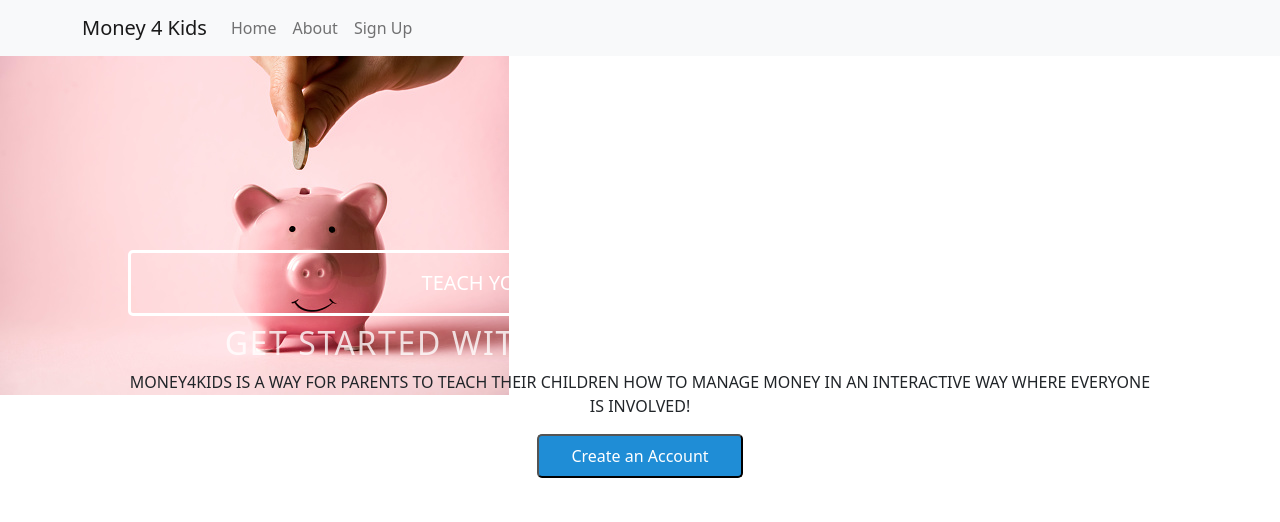
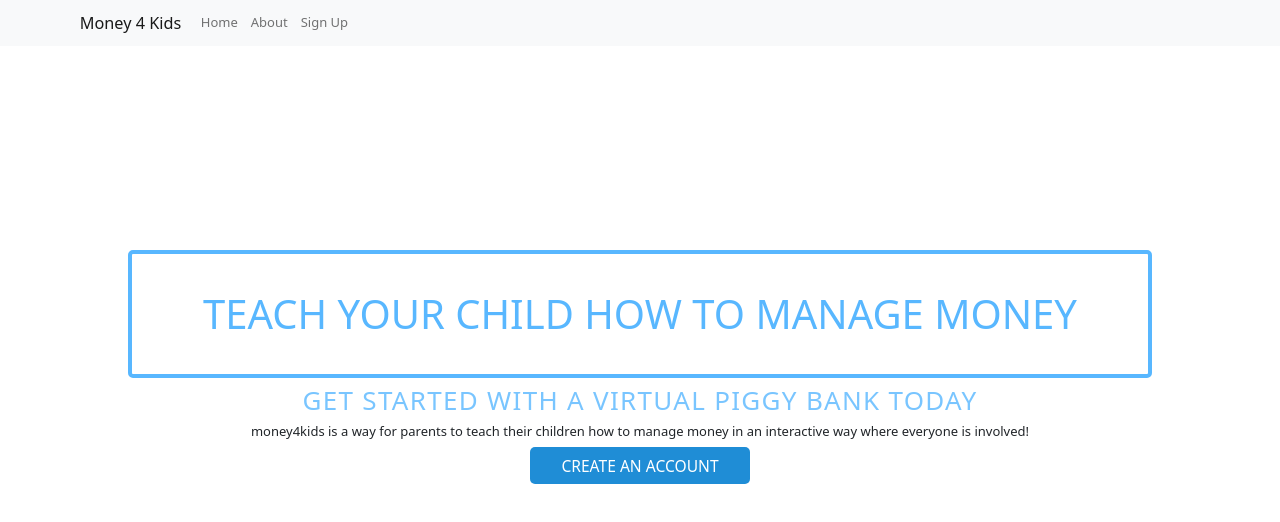
Before and after one commit to verdetea22/cs555MoneyForKids2022Fall, a React (Create React App) app: page / in a window 1280 px wide. Shown: the top 522 px of the page. Built offline with nearby package versions, Linux system fonts and the light colour scheme.

Commit message:
Styling of Home and About pages

```diff
--- a/src/pages/about/About.css
+++ b/src/pages/about/About.css
@@ -0,0 +1,115 @@
+* {
+    -webkit-box-sizing: border-box;
+    -moz-box-sizing: border-box;
+    box-sizing: border-box;
+}
+
+/*
+ * -- BASE STYLES --
+ * Most of these are inherited from Base, but I want to change a few.
+ */
+body, html{
+    line-height: 1.7em;
+    color: #7f8c8d;
+    font-size: 13px;
+    height: 100%;
+
+}
+
+.bg {
+    background-image: "../../images/piggybank.jpeg";
+    /* Full height */
+    height: 100%;
+
+    /* Center and scale the image nicely */
+    background-position: center;
+    background-repeat: no-repeat;
+    background-size: 100% 100%;
+  }
+
+h1,
+h2,
+h3,
+h4,
+h5,
+h6,
+label {
+    color: #34495e;
+}
+
+.pure-img-responsive {
+    max-width: 100%;
+    height: auto;
+}
+
+
+/*
+ * -- PURE BUTTON STYLES --
+ * I want my pure-button elements to look a little different
+ */
+.pure-button {
+    background-color: #1f8dd6;
+    color: white;
+    padding: 0.5em 2em;
+    border-radius: 5px;
+}
+
+a.pure-button-primary {
+    background: #1f8dd6;
+    color: white;
+    border-radius: 5px;
+    font-size: 120%;
+    text-decoration: none;
+}
+
+
+/*
+ * -- SPLASH STYLES --
+ * This is the blue top section that appears on the page.
+ */
+
+.splash-container {
+    background: #1f8dd6;
+    z-index: 1;
+    overflow: hidden;
+    /* The following styles are required for the "scroll-over" effect */
+    width: 100%;
+    height: 88%;
+    top: 0;
+    left: 0;
+    position: fixed !important;
+}
+
+.splash {
+    /* absolute center .splash within .splash-container */
+    width: 80%;
+    height: 50%;
+    margin: auto;
+    position: absolute;
+    top: 100px; left: 0; bottom: 0; right: 0;
+    text-align: center;
+    text-transform: uppercase;
+}
+
+/* This is the main heading that appears on the blue section */
+.splash-head {
+    font-size: 40px;
+    font-weight: bold;
+    color: rgb(88, 183, 255);
+    border: 4px solid rgb(88, 183, 255);
+    padding: 1em 1.6em;
+    font-weight: 300;
+    border-radius: 5px;
+    line-height: 1em;
+}
+
+/* This is the subheading that appears on the blue section */
+.splash-subhead {
+    color: rgb(88, 183, 255);
+    letter-spacing: 0.05em;
+    opacity: 0.8;
+}
+
+.body {
+    text-transform: lowercase;
+}
--- a/src/pages/about/About.jsx
+++ b/src/pages/about/About.jsx
@@ -1,13 +1,13 @@
 import React from "react";
-
+import "./About.css"
 import { Image } from "react-bootstrap";
 
-function Home() {
-    return <div>
-            <h1 id="about-title">About Us</h1>
-            <div>
-                <h2 id="about-subtitle">A Better Way to Imagine Allowance</h2>
-                <p id="about-body">Money4Kids was inspired by the idea to make managing money more accessabile to kids. Our goal is to make sure children understand
+function About() {
+    return <div class="splash">
+        <h1 id="about-title" class="splash-head">About Us</h1>
+            <h2 id="about-subtitle" class="splash-subhead">A Better Way to Imagine Allowance</h2>
+            <p id="about-body" class="body">
+                Money4Kids was inspired by the idea to make managing money more accessabile to kids. Our goal is to make sure children understand
                 how to manage their own bank account and funds when they get one. To do this, we simulate a real life bank account, but one that was managed at
                 home and with you, their parent or guardian.
 
@@ -16,7 +16,6 @@ function Home() {
                 own accounts to withdraw when needed or save up for something they want.
             </p>
     </div>
-    </div>
 }
 
-export default Home;
+export default About;
--- a/src/pages/home/Home.css
+++ b/src/pages/home/Home.css
@@ -8,11 +8,24 @@
  * -- BASE STYLES --
  * Most of these are inherited from Base, but I want to change a few.
  */
-body {
+body, html{
     line-height: 1.7em;
     color: #7f8c8d;
     font-size: 13px;
+    height: 100%;
+
 }
+
+.bg {
+    background-image: "../../images/piggybank.jpeg";
+    /* Full height */
+    height: 100%;
+
+    /* Center and scale the image nicely */
+    background-position: center;
+    background-repeat: no-repeat;
+    background-size: 100% 100%;
+  }
 
 h1,
 h2,
@@ -29,42 +42,6 @@ label {
     height: auto;
 }
 
-/*
- * -- LAYOUT STYLES --
- * These are some useful classes which I will need
- */
-.l-box {
-    padding: 1em;
-}
-
-.l-box-lrg {
-    padding: 2em;
-    border-bottom: 1px solid rgba(0,0,0,0.1);
-}
-
-.is-center {
-    text-align: center;
-}
-
-
-
-/*
- * -- PURE FORM STYLES --
- * Style the form inputs and labels
- */
-.pure-form label {
-    margin: 1em 0 0;
-    font-weight: bold;
-    font-size: 100%;
-}
-
-.pure-form input[type] {
-    border: 2px solid #ddd;
-    box-shadow: none;
-    font-size: 100%;
-    width: 100%;
-    margin-bottom: 1em;
-}
 
 /*
  * -- PURE BUTTON STYLES --
@@ -78,51 +55,11 @@ label {
 }
 
 a.pure-button-primary {
-    background: white;
-    color: #1f8dd6;
+    background: #1f8dd6;
+    color: white;
     border-radius: 5px;
     font-size: 120%;
-}
-
-
-/*
- * -- MENU STYLES --
- * I want to customize how my .pure-menu looks at the top of the page
- */
-
-.home-menu {
-    padding: 0.5em;
-    text-align: center;
-    box-shadow: 0 1px 1px rgba(0,0,0, 0.10);
-}
-.home-menu {
-    background: #2d3e50;
-}
-.pure-menu.pure-menu-fixed {
-    /* Fixed menus normally have a border at the bottom. */
-    border-bottom: none;
-    /* I need a higher z-index here because of the scroll-over effect. */
-    z-index: 4;
-}
-
-.home-menu .pure-menu-heading {
-    color: white;
-    font-weight: 400;
-    font-size: 120%;
-}
-
-.home-menu .pure-menu-selected a {
-    color: white;
-}
-
-.home-menu a {
-    color: #6FBEF3;
-}
-.home-menu li a:hover,
-.home-menu li a:focus {
-    background: none;
-    border: none;
-    color: #AECFE5;
+    text-decoration: none;
 }
 
 
@@ -156,74 +93,23 @@ a.pure-button-primary {
 
 /* This is the main heading that appears on the blue section */
 .splash-head {
-    font-size: 20px;
+    font-size: 40px;
     font-weight: bold;
-    color: white;
-    border: 3px solid white;
+    color: rgb(88, 183, 255);
+    border: 4px solid rgb(88, 183, 255);
     padding: 1em 1.6em;
-    font-weight: 100;
+    font-weight: 300;
     border-radius: 5px;
     line-height: 1em;
 }
 
 /* This is the subheading that appears on the blue section */
 .splash-subhead {
-    color: white;
+    color: rgb(88, 183, 255);
     letter-spacing: 0.05em;
     opacity: 0.8;
 }
 
-/*
- * -- CONTENT STYLES --
- * This represents the content area (everything below the blue section)
- */
-.content-wrapper {
-    /* These styles are required for the "scroll-over" effect */
-    position: absolute;
-    top: 87%;
-    width: 100%;
-    min-height: 12%;
-    z-index: 2;
-    background: white;
-
+.body {
+    text-transform: lowercase;
 }
-
-/* We want to give the content area some more padding */
-.content {
-    padding: 1em 1em 3em;
-}
-
-/* This is the class used for the main content headers (<h2>) */
-.content-head {
-    font-weight: 400;
-    text-transform: uppercase;
-    letter-spacing: 0.1em;
-    margin: 2em 0 1em;
-}
-
-/* This is a modifier class used when the content-head is inside a ribbon */
-.content-head-ribbon {
-    color: white;
-}
-
-/* This is the class used for the content sub-headers (<h3>) */
-.content-subhead {
-    color: #1f8dd6;
-}
-    .content-subhead i {
-        margin-right: 7px;
-    }
-
-/* This is the class used for the dark-background areas. */
-.ribbon {
-    background: #2d3e50;
-    color: #aaa;
-}
-
-/* This is the class used for the footer */
-.footer {
-    background: #111;
-    position: fixed;
-    bottom: 0;
-    width: 100%;
-}
--- a/src/pages/home/Home.jsx
+++ b/src/pages/home/Home.jsx
@@ -5,17 +5,14 @@ import piggybank from "../../images/piggybank.jpeg"
 
 function Home() {
     return <div>
-            <div>
-                <img src={piggybank} alt="piggybank" id="home-image"/>
-            </div>
-            <div class="splash">
-                <h1 id="Home-Header" class="splash-head">Teach Your Child How to Manage Money</h1>
+        <div class="splash">
+            <h1 id="Home-Header" class="splash-head">Teach Your Child How to Manage Money</h1>
 
-                <h2 id="Home-subtitle" class="splash-subhead">Get Started With a Virtual Piggy Bank Today</h2>
-                <p>Money4Kids is a way for parents to teach their children how to manage money in an interactive way where everyone is involved!</p>
-                <button id="Home-Redirect" href="/signUp" class="pure-button pure-button-primary">Create an Account</button>
-            </div>
+            <h2 id="Home-subtitle" class="splash-subhead">Get Started With a Virtual Piggy Bank Today</h2>
+            <p class="body">Money4Kids is a way for parents to teach their children how to manage money in an interactive way where everyone is involved!</p>
+            <a id="Home-Redirect" href="/SignUp" class="pure-button pure-button-primary">Create an Account</a>
         </div>
+    </div>
 }
 
 export default Home;
```
Lines whose indentation alone changed are shown as unchanged.
